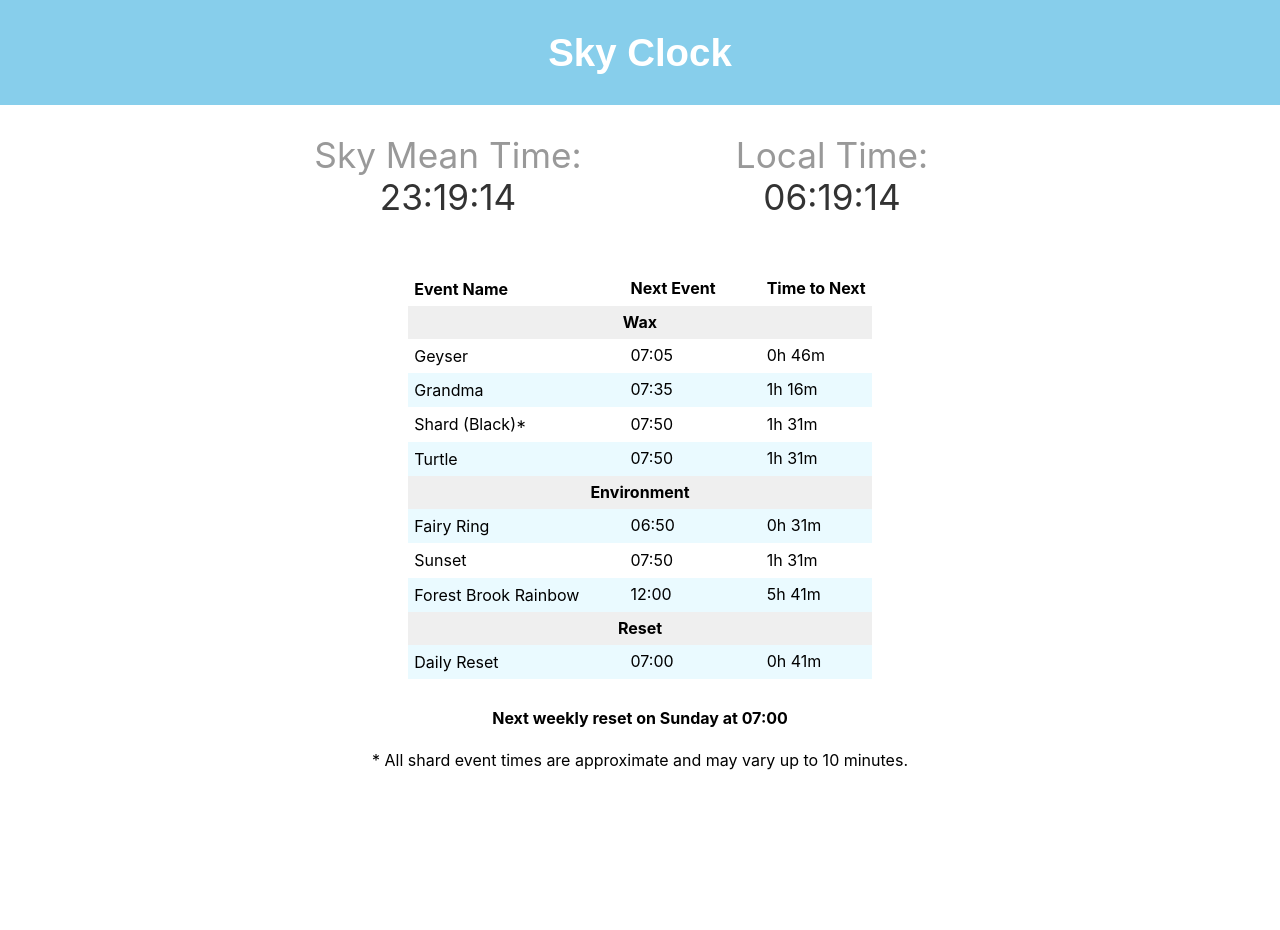
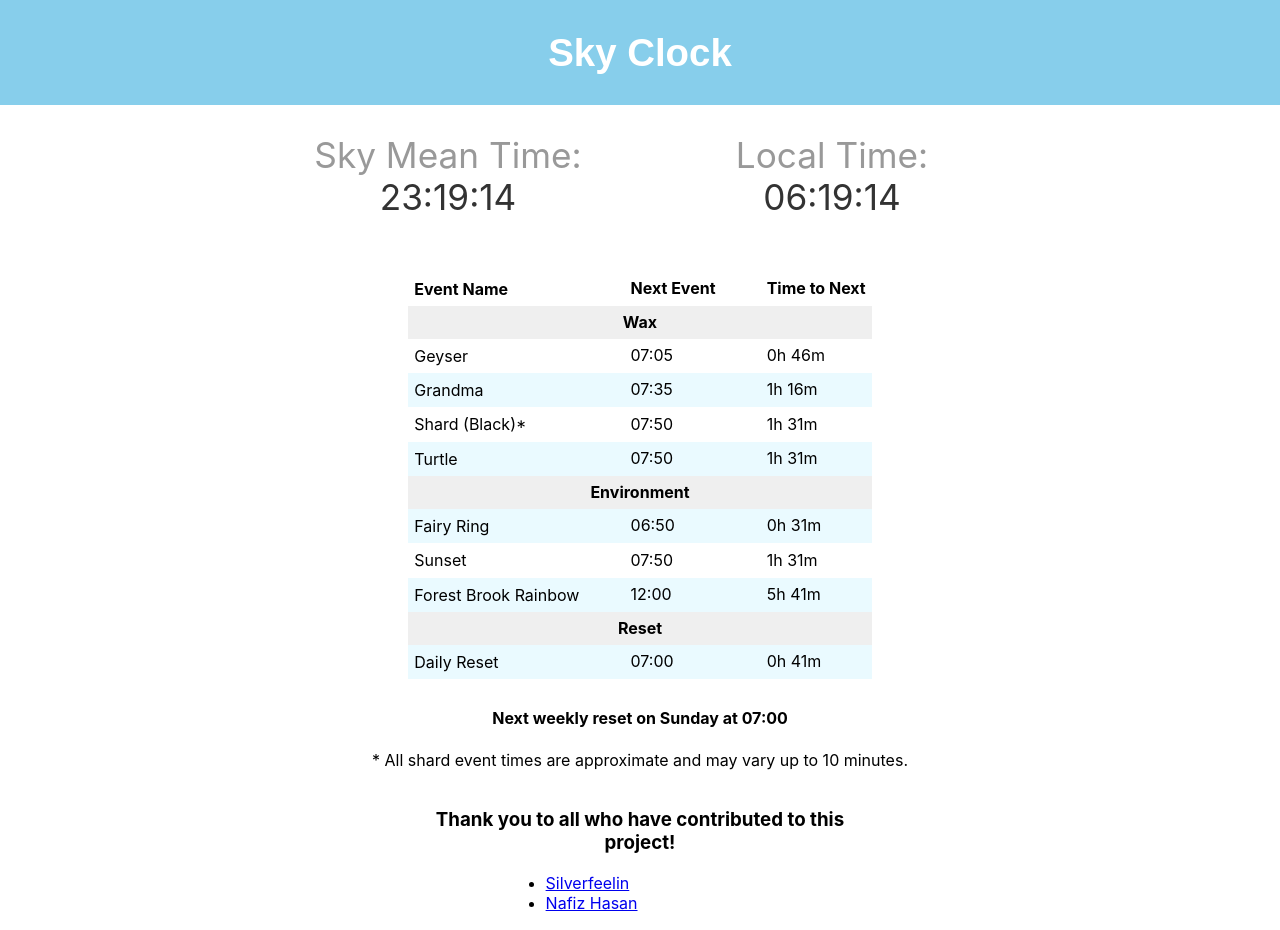
Before and after one commit to cmstead/sky-clock, a React (Create React App) app: page / in a window 1280 px wide. Shown: the top 930 px of the page. Before the commit the page ends 800 px from the top, so only its background shows below. Built offline with nearby package versions, Linux system fonts and the light colour scheme.

Commit message:
F Adding contributor footer

```diff
--- a/src/App.js
+++ b/src/App.js
@@ -1,5 +1,6 @@
 import { useEffect, useState } from 'react';
 import './App.css';
+import Contributors from './components/contributor/Contributors';
 import Clock from './components/clock/Clock';
 import Events from './components/events/Events';
 import WeeklyReset from './components/events/WeeklyReset';
@@ -28,6 +29,7 @@ function App() {
           <div id="shard-disclaimer">
             <div>* All shard event times are approximate and may vary up to 10 minutes.</div>
           </div>
+          <Contributors></Contributors>
         </main>
       </div>
     </div>
--- /dev/null
+++ b/src/components/contributor/Contributor.js
@@ -0,0 +1,9 @@
+export default function Contributor({ data }) {
+    const { name, url } = data;
+
+    return (
+        <li>
+            <a href={url}>{name}</a>
+        </li>
+    );
+}
--- /dev/null
+++ b/src/components/contributor/Contributors.js
@@ -0,0 +1,18 @@
+import "./contributors.css";
+
+import contributors from "../../contributors";
+import Contributor from "./Contributor";
+
+export default function Contributors() {
+    return (
+        <footer id="contributors">
+            <h3>Thank you to all who have contributed to this project!</h3>
+            <ul>
+                {
+                    contributors.map((contributor) => (<Contributor data={contributor}></Contributor>))
+                }
+            </ul>
+            <div>Sky Clock originally created by <a href="https://github.com/cmstead">Chris Stead</a>. Project source is <a href="https://github.com/cmstead/sky-clock">available on GitHub</a>.</div>
+        </footer>
+    )
+}
--- /dev/null
+++ b/src/components/contributor/contributors.css
@@ -0,0 +1,13 @@
+#contributors {
+    text-align: center;
+    width: 60%;
+    margin: 0 auto;
+    padding-top: 1.2em;
+    padding-bottom: 1.2em;
+}
+
+#contributors ul {
+    width: 40%;
+    text-align: left;
+    margin-left: 6em;
+}
--- /dev/null
+++ b/src/contributors.js
@@ -0,0 +1,12 @@
+const contributors = [
+    {
+        name: 'Silverfeelin',
+        url: 'https://github.com/Silverfeelin'
+    },
+    {
+        name: 'Nafiz Hasan',
+        url: 'https://github.com/Nafiz1'
+    },
+];
+
+export default contributors;
```
